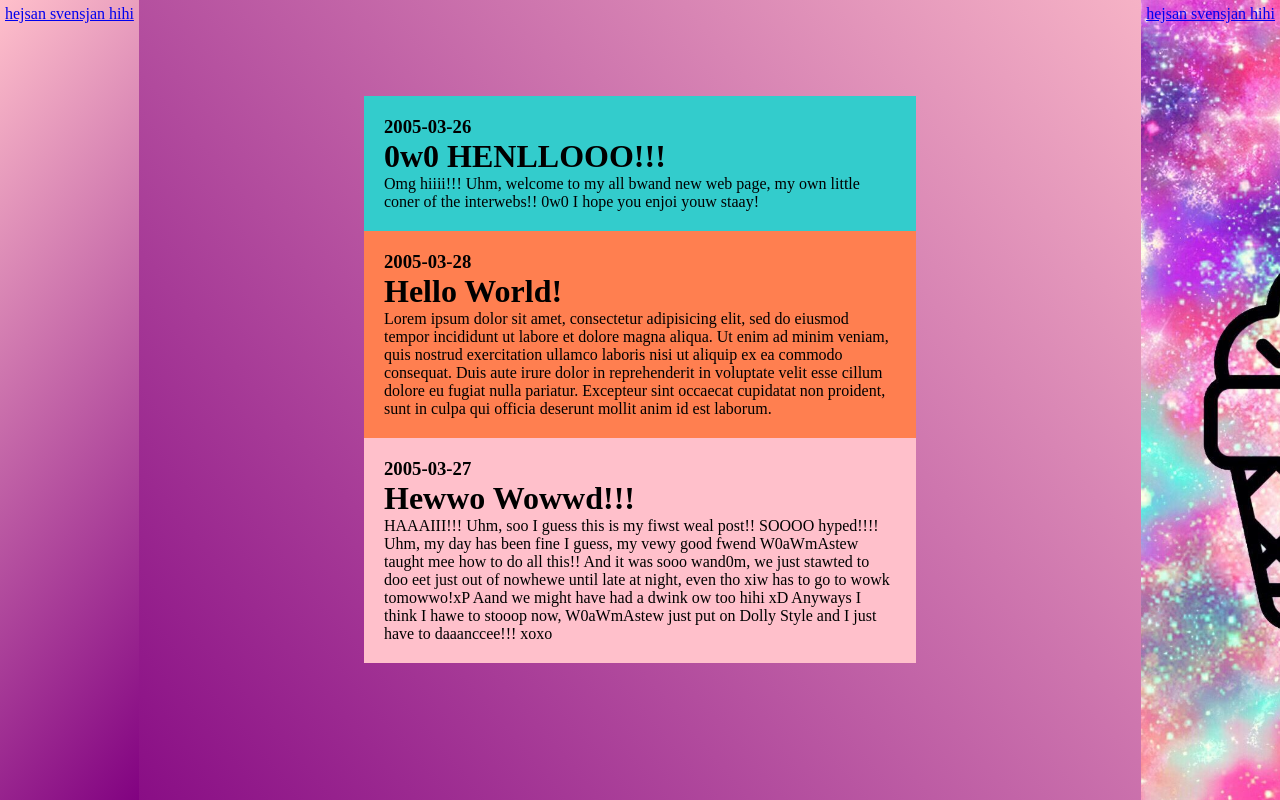
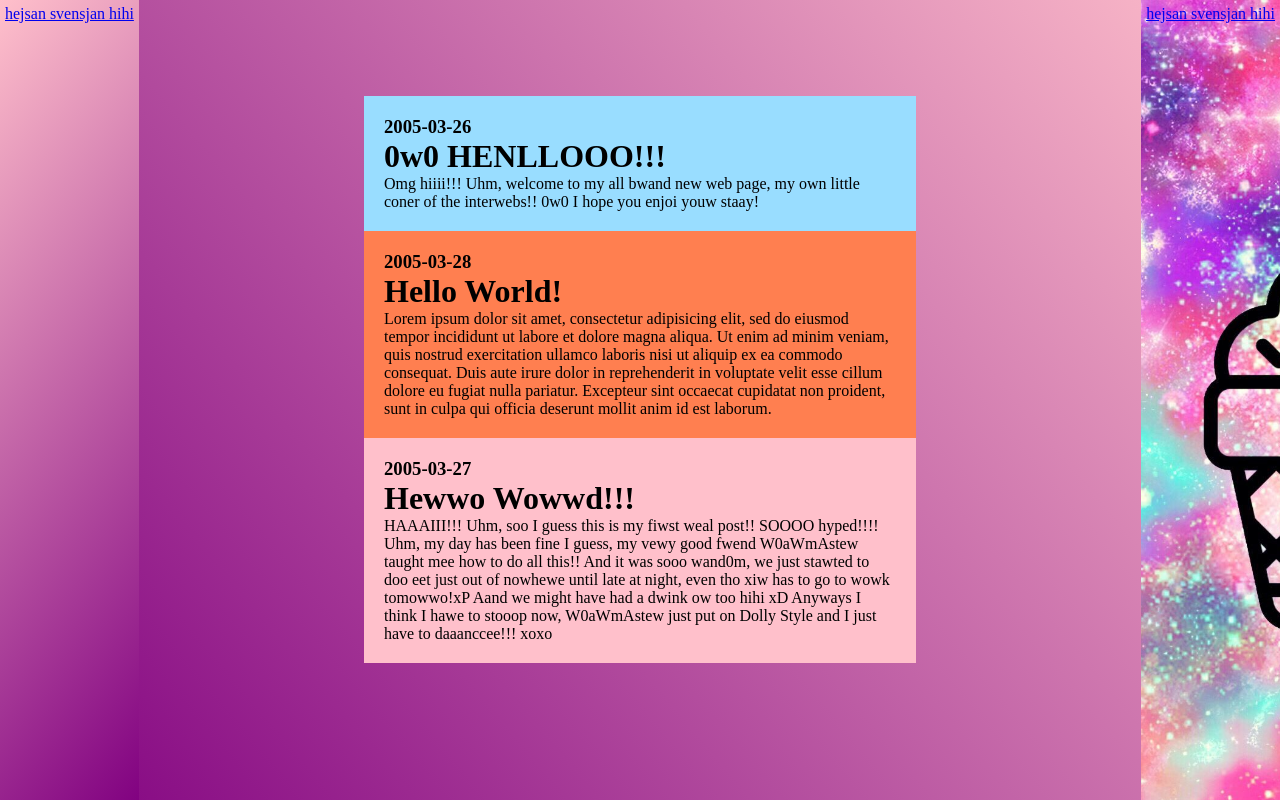
Before and after one commit to owofwend/fwendblog, a plain HTML site: page index.html in a window 1280 px wide. Drawn offline with Linux system fonts and the light colour scheme.

Commit message:
Update style.css

```diff
--- a/style.css
+++ b/style.css
@@ -44,7 +44,7 @@ body{
 	margin-right:auto;
 	margin-left:auto;
 	margin-top:12vh;
-	background-color:#33cccc;
+	background-color:#99ddff;
 }
 .container2{
 	margin-top:0;
```
